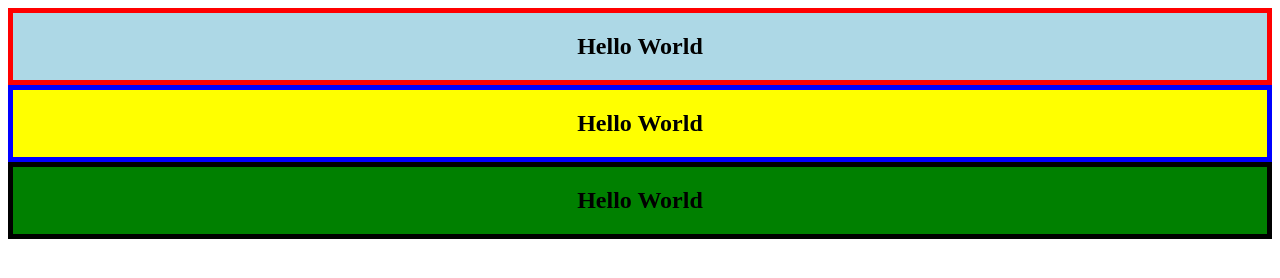
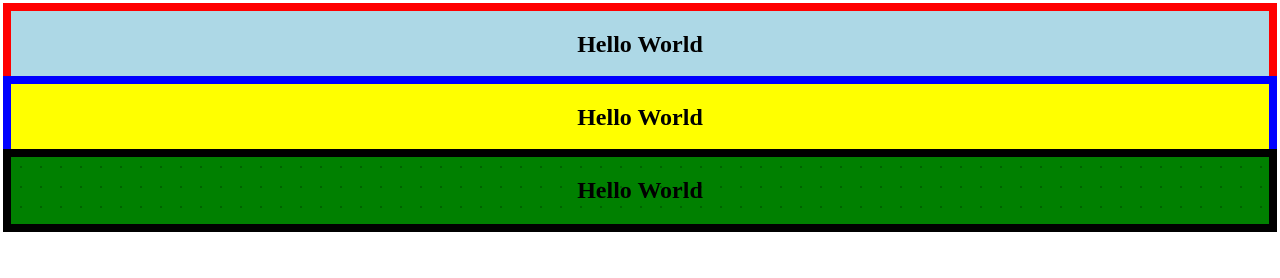
Before and after one commit to S1123576/s1123576.github.io, a plain HTML site: page 12.html in a window 1280 px wide. Drawn offline with Linux system fonts and the light colour scheme.

Commit message:
Update 12.html

```diff
--- a/12.html
+++ b/12.html
@@ -7,29 +7,32 @@
     <style>
         .box1 {
             background-color: lightblue;
-            border: 5px solid red;
+            border: 3px solid red;
             padding: 20px;
             text-align: center;
             font-size: 24px;
             font-weight: bold;
+            box-shadow: 0 0 0 5px red; /* 模擬雙層紅色邊框 */
         }
         .box2 {
             background-color: yellow;
-            border: 5px solid blue;
+            border: 3px solid blue;
             padding: 20px;
             text-align: center;
             font-size: 24px;
             font-weight: bold;
+            box-shadow: 0 0 0 5px blue; /* 模擬雙層藍色邊框 */
         }
         .box3 {
             background-color: green;
-            background-image: radial-gradient(circle, green 20%, transparent 20%);
+            background-image: radial-gradient(circle, darkgreen 10%, transparent 10%);
             background-size: 20px 20px;
-            border: 5px solid black;
+            border: 3px solid black;
             padding: 20px;
             text-align: center;
             font-size: 24px;
             font-weight: bold;
+            box-shadow: 0 0 0 5px black; /* 模擬雙層黑色邊框 */
         }
     </style>
 </head>
```
